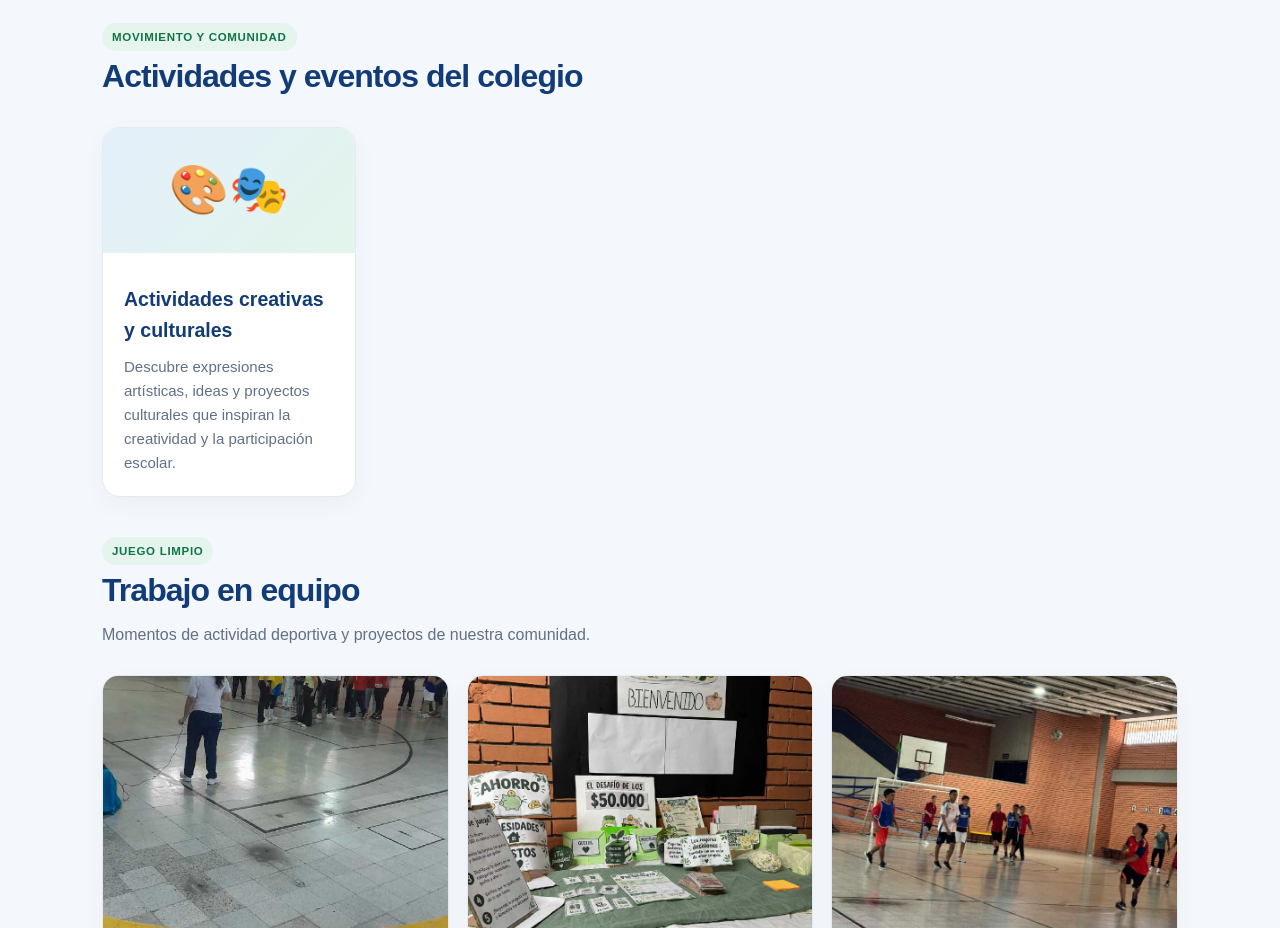
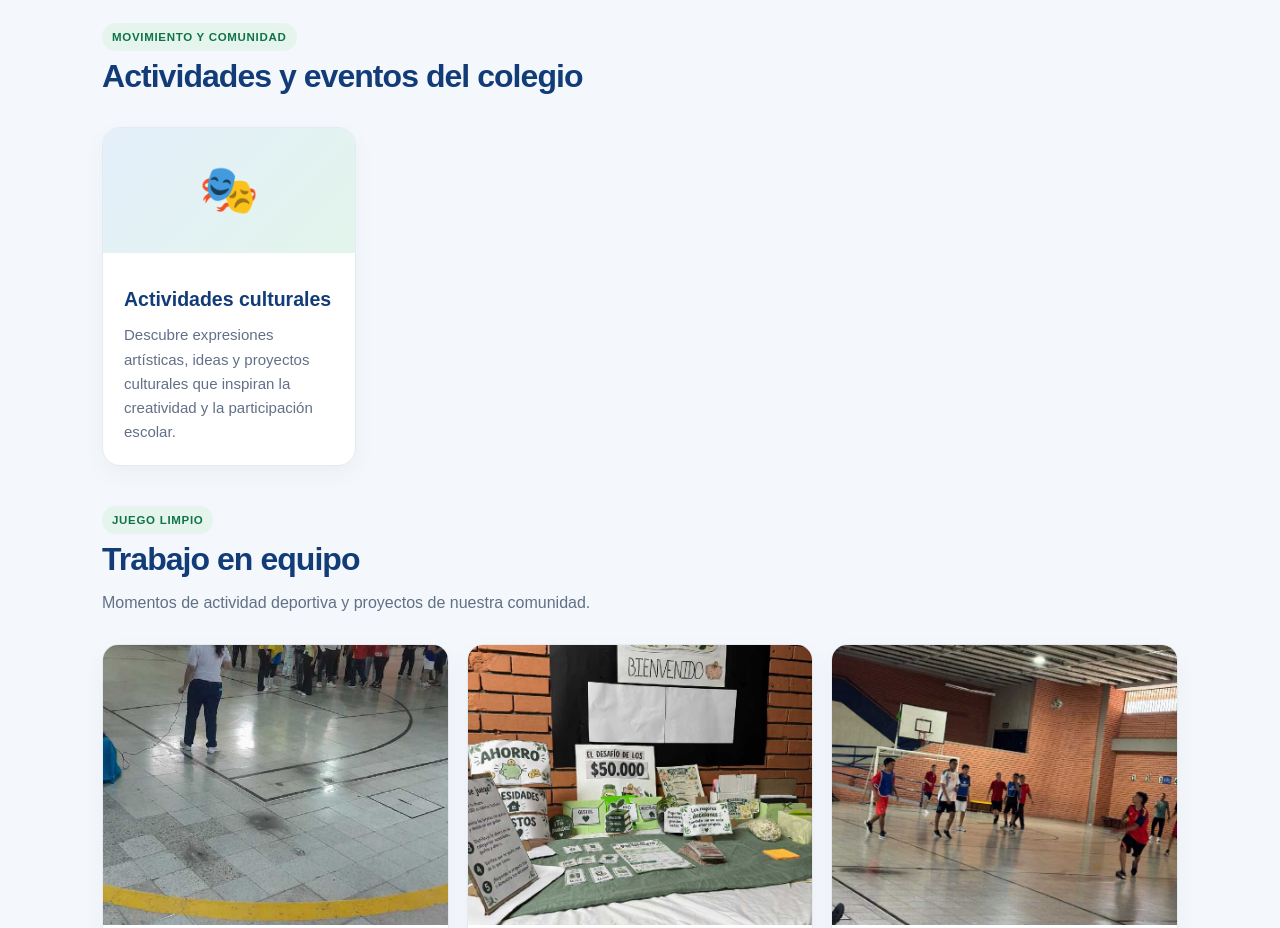
Before and after one commit to Juventud0/A-pe-nco-comfand-, a plain HTML site: page index.html in a window 1280 px wide. Shown: the part 2420-3348 px from the top of the page. Drawn offline with Linux system fonts and the light colour scheme.

Commit message:
Ajustar título e icono de actividades culturales

```diff
--- a/index.html
+++ b/index.html
@@ -54,7 +54,7 @@ footer{background:#102746;color:#dce7f4;padding:30px 22px;text-align:center}foot
 <figure><a href="cultura-05.jpg"><img src="cultura-05.jpg" alt="Estudiantes colaborando en un collage artístico escolar" loading="lazy"></a><figcaption>Compartiendo creatividad en el aula.</figcaption></figure>
 </div></section>
 <section class="wrap" id="deportes" style="scroll-margin-top:120px"><div class="section-head"><div><span class="tag">Movimiento y comunidad</span><h2>Actividades y eventos del colegio</h2></div></div>
-<div class="grid"><article class="card"><div class="card-top">🎨🎭</div><div class="card-body"><h3>Actividades creativas y culturales</h3><p>Descubre expresiones artísticas, ideas y proyectos culturales que inspiran la creatividad y la participación escolar.</p></div></article>
+<div class="grid"><article class="card"><div class="card-top">🎭</div><div class="card-body"><h3>Actividades culturales</h3><p>Descubre expresiones artísticas, ideas y proyectos culturales que inspiran la creatividad y la participación escolar.</p></div></article>
 
 
 </div>
```
